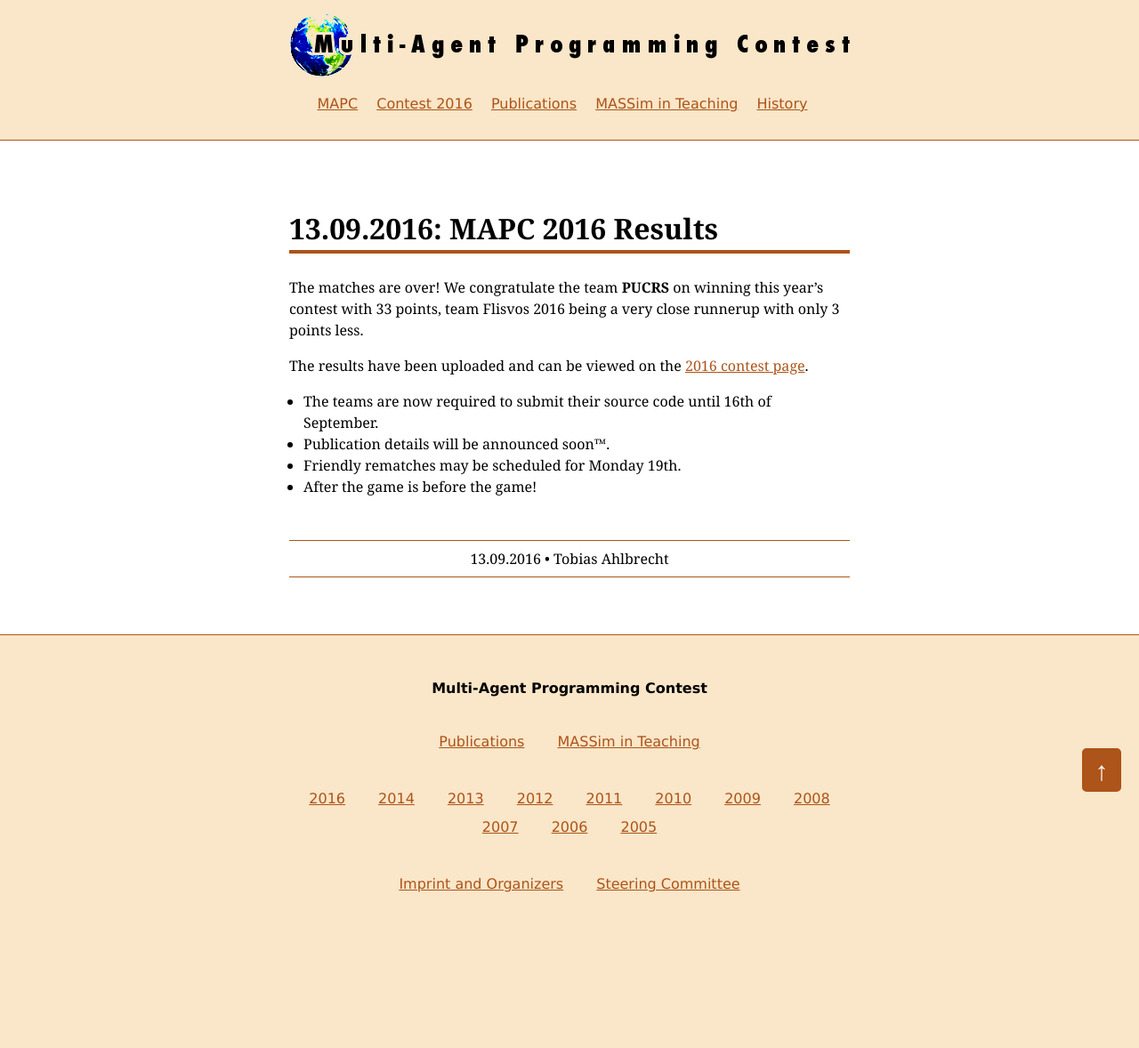
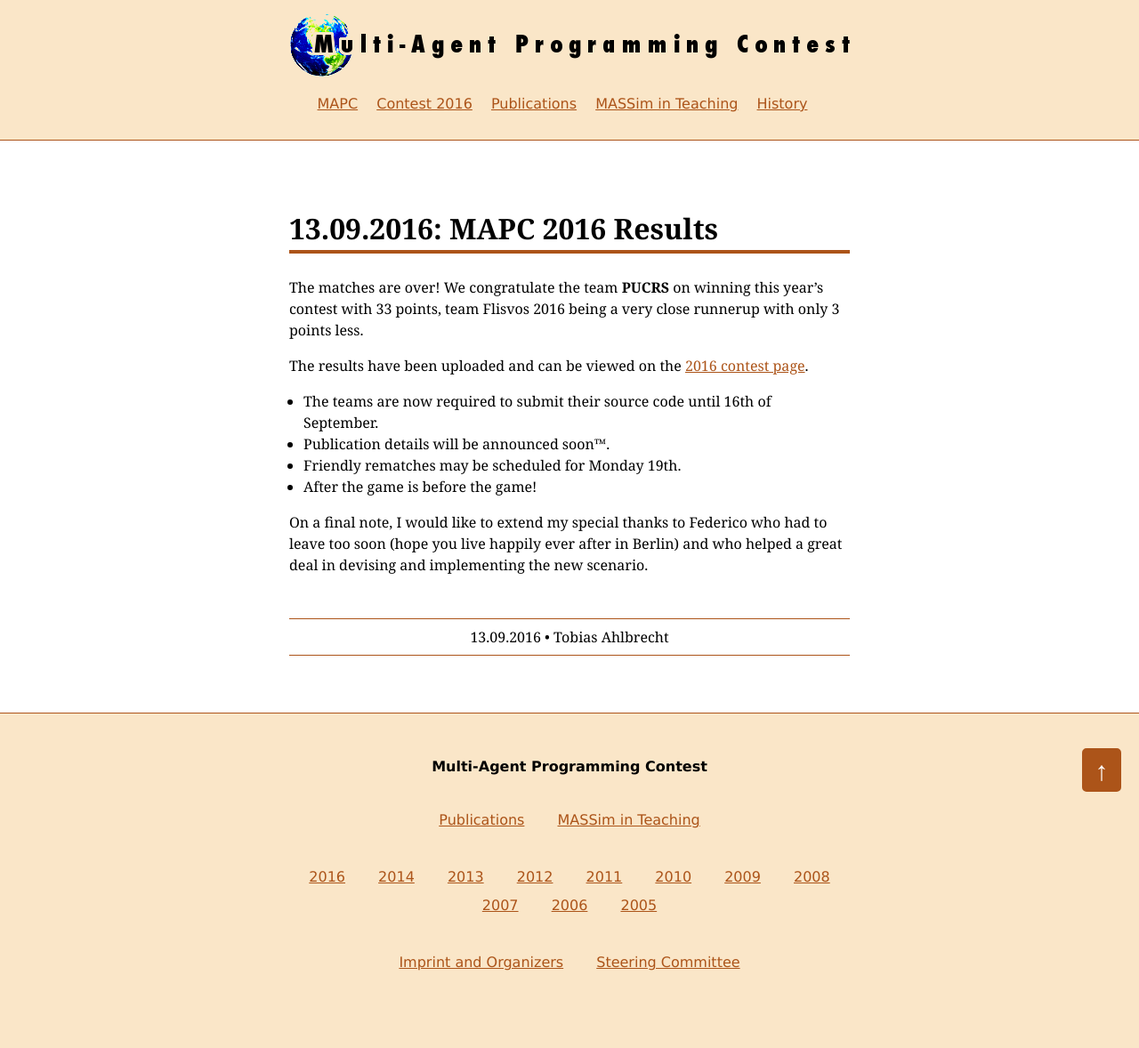
Before and after one commit to agentcontest/agentcontest.github.io, a Jekyll site: the page built from _posts/2016-09-13-game-over.md, in a window 1280 px wide. Shown: the whole page at 89% size. Built offline with Jekyll 4.4.1, drawn with Linux system fonts in a browser that asks for light colours; before the commit the page ends 1090 px from its top, so only the background shows below that.

Commit message:
Add special thanks for Federico

```diff
--- a/_posts/2016-09-13-game-over.md
+++ b/_posts/2016-09-13-game-over.md
@@ -14,3 +14,5 @@ The results have been uploaded and can be viewed on the [2016 contest page](/201
 * Publication details will be announced soon&trade;.
 * Friendly rematches may be scheduled for Monday 19th.
 * After the game is before the game!
+
+On a final note, I would like to extend my special thanks to Federico who had to leave too soon (hope you live happily ever after in Berlin) and who helped a great deal in devising and implementing the new scenario.
```
